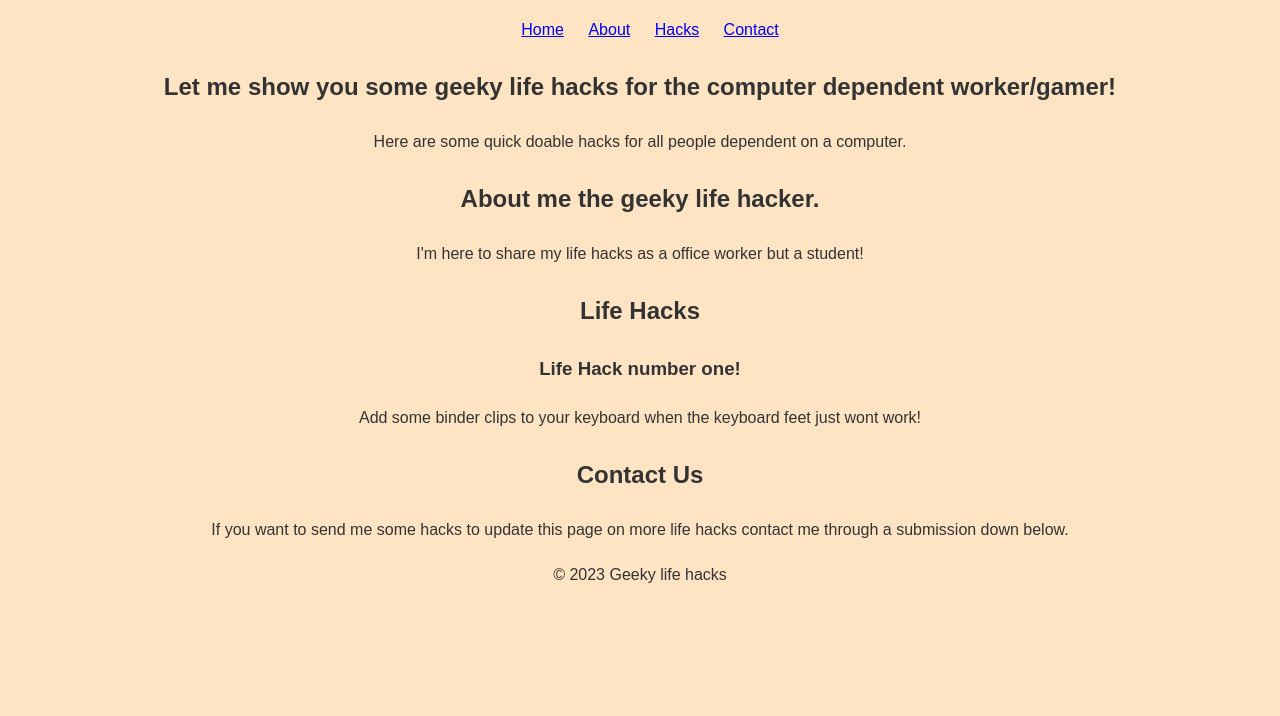
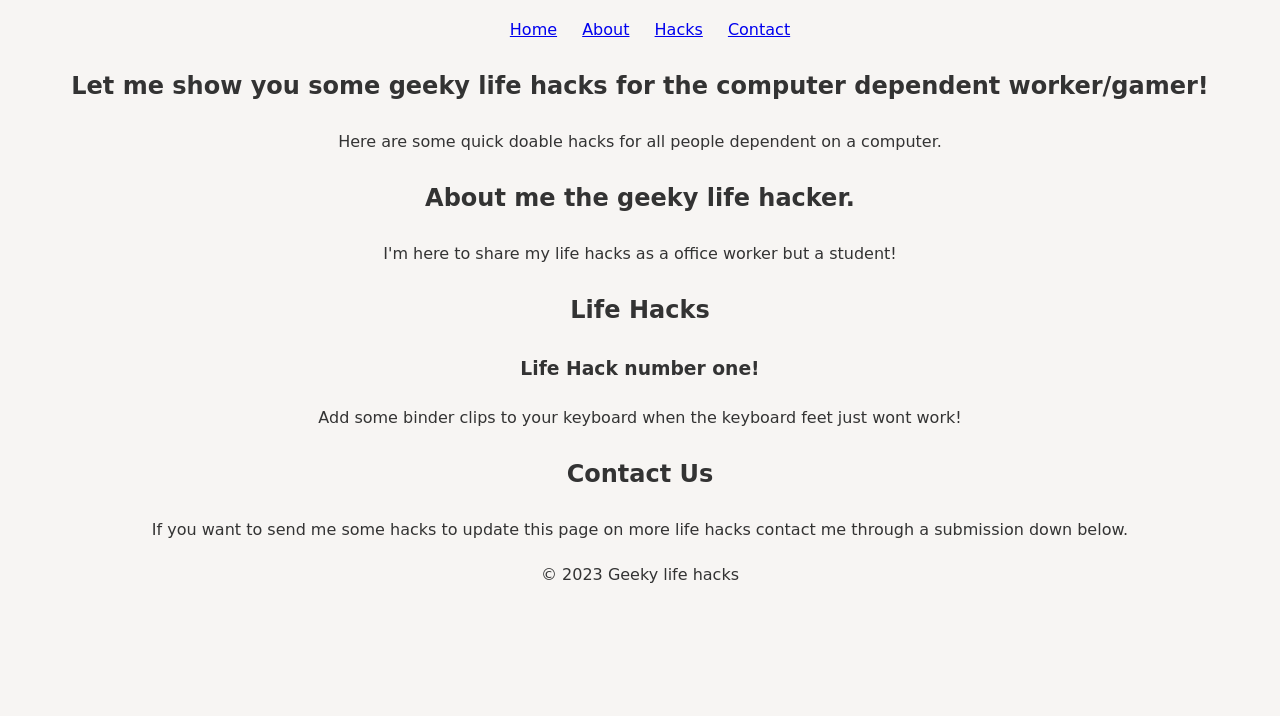
Before and after one commit to IdaMcd92/HowtoTrust, a plain HTML site: page index.html in a window 1280 px wide. Shown: the part 84-800 px from the top of the page. Drawn offline with Linux system fonts and the light colour scheme.

Commit message:
Changed the background color in css

```diff
--- a/assets/css/style.css
+++ b/assets/css/style.css
@@ -1,7 +1,7 @@
 body {
-    background-color:bisque;
+    background-color:rgb(247, 245, 243);
     text-align: center;
-    font-family: Arial, cursive;
+    font-family: cursive;
         color: #333;
         line-height: 1.8;}
     nav ul li {
```
